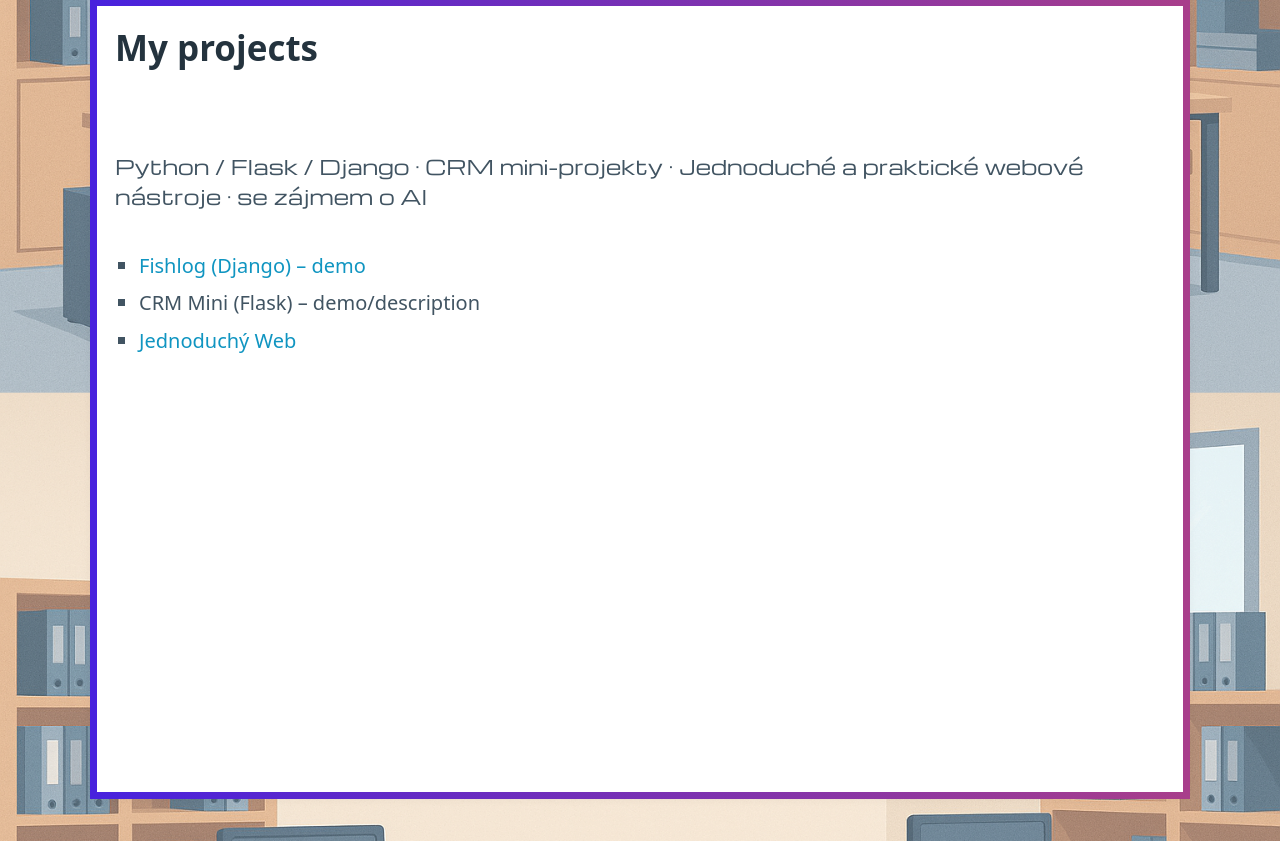
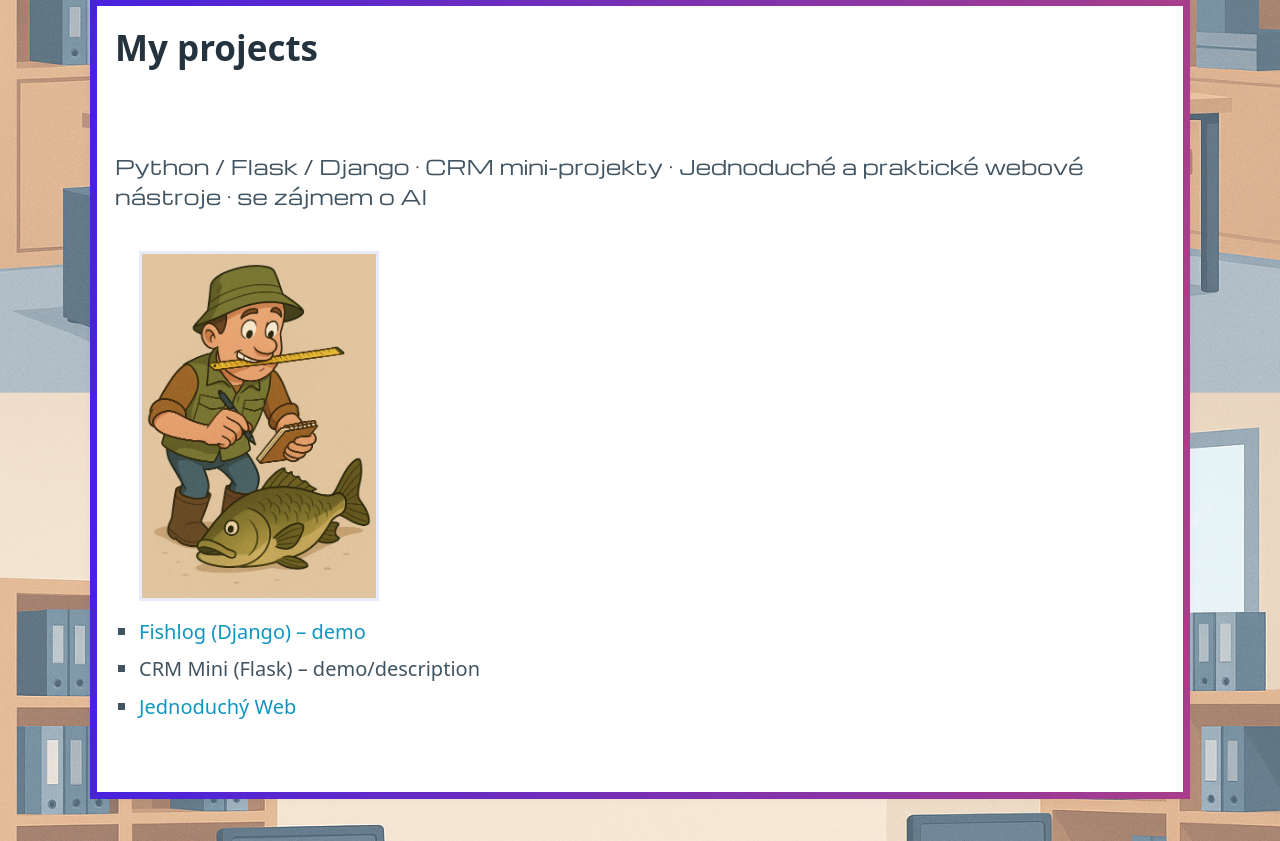
Before and after one commit to MykolaPrague/profile_site, a Flask app: page / in a window 1280 px wide. Shown: the part 1314-2155 px from the top of the page. Run offline with Flask 3, Linux system fonts and the light colour scheme; some web fonts are replaced.

Commit message:
+рибак

```diff
--- a/static/style.css
+++ b/static/style.css
@@ -117,6 +117,11 @@ nav { height: 2.5rem; }
 .contact-meta { color: #666; margin-top: 1rem; }
 @media (prefers-color-scheme: dark) { .contact-meta { color: rgba(255,255,255,.75); } }
 
+.fish {
+  width: 240px; height: 350px; object-fit: cover;
+  border: 3px solid rgba(14, 52, 190, 0.1); margin-bottom: .8rem;
+}
+
 /* Optional: section snap feeling (page-by-page scroll) */
 @media (min-width: 640px) {
   html.snap body { scroll-snap-type: y mandatory; }
--- a/templates/index.html
+++ b/templates/index.html
@@ -102,6 +102,14 @@
           Python / Flask / Django · CRM mini-projekty · Jednoduché a praktické webové nástroje · se zájmem o AI
         </p>
         <ul>
+
+          <a href="https://lamik.pythonanywhere.com" target="_blank" rel="noopener">
+            <img
+              class="fish"
+              src="{{ url_for('static', filename='fishman.png') }}"
+              alt="{{ name }} avatar"
+            />
+          </a>
           <li>
             <a
               href="https://lamik.pythonanywhere.com"
```
Also changed, not shown: static/fishman.png (added).
